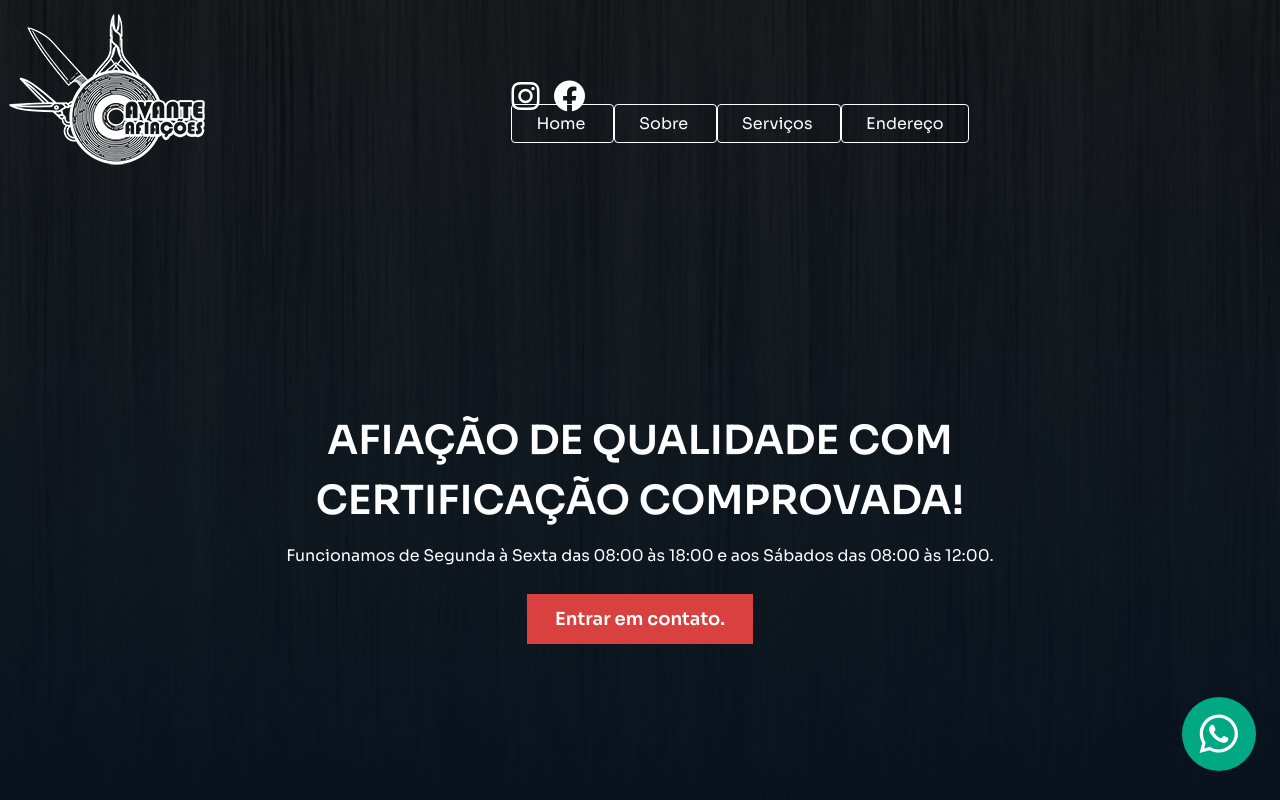
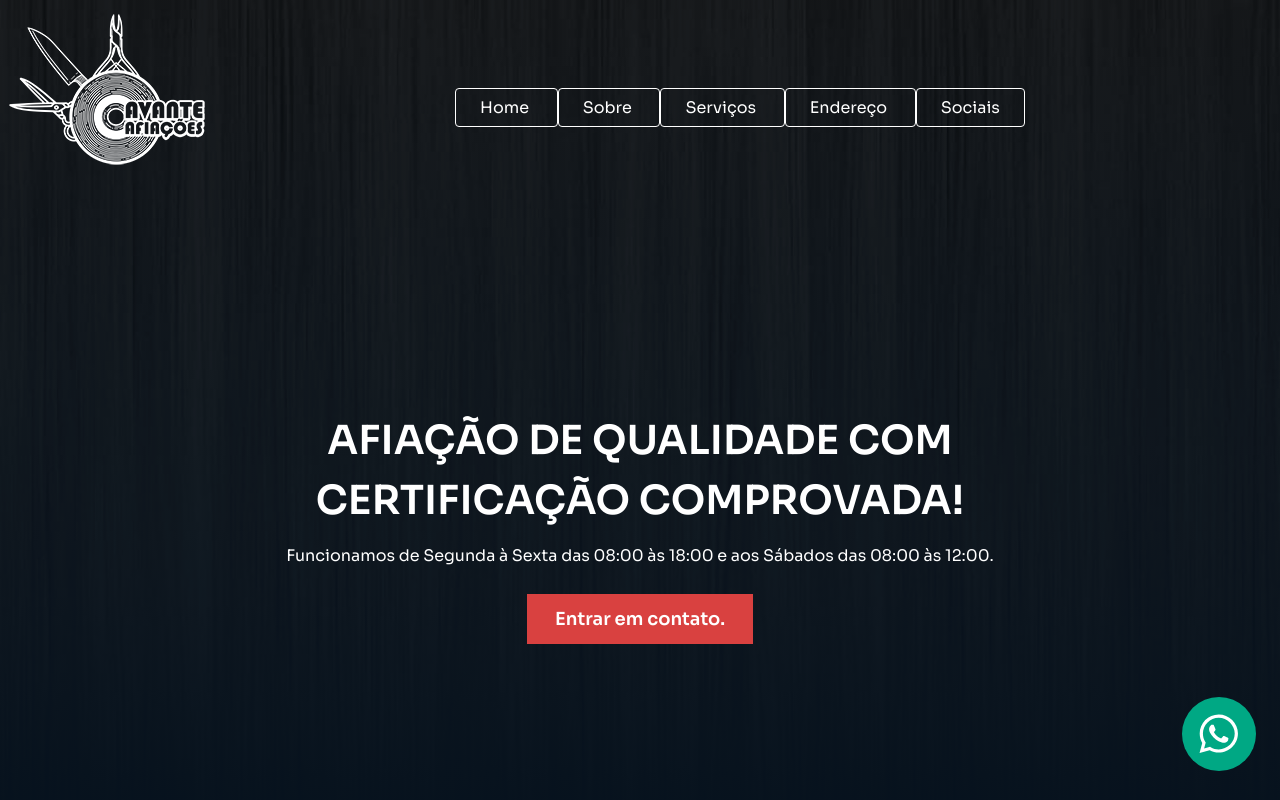
Before and after one commit to filippoceruti/avante-afiacoes-landing-page, a plain HTML site: page index.html in a window 1280 px wide. Shown: the top 800 px of the page. Drawn offline with nearby package versions, Linux system fonts and the light colour scheme.

Commit message:
button changs

```diff
--- a/index.html
+++ b/index.html
@@ -26,15 +26,6 @@
                     <img src="/assets/logo-white.png" alt="Logo Avante Afiações" data-aos="flip-up" data-aos-delay="300" data-aos-duration="1500">
                 </div>
                 <div class="list-menu">
-                <div class="header-icons" data-aos="fade-down">
-                    <a href="https://www.instagram.com/paulodiogodealm/" target="_blank">
-                        <i class="fa-brands fa-instagram fa-2x"></i>
-                    </a>
-                    <a href="https://www.facebook.com/paulodiogo.dealmeida" target="_blank">
-                        <i class="fa-brands fa-facebook fa-2x"></i>
-                    </a>
-                </div>
-
                 <div data-aos="fade-down">
                     <a class="header-button" href="#home">
                         Home
@@ -47,6 +38,9 @@
                     </a>
                     <a class="header-button" href="#adress">
                         Endereço
+                    </a>
+                    <a class="header-button" href="#socials">
+                        Sociais
                     </a>
                 </div>
                 </div>
@@ -122,7 +116,8 @@
 
     <iframe width="100%" src="https://www.google.com/maps/embed?pb=!1m17!1m12!1m3!1d944.6147395043475!2d-39.756347071523756!3d-18.73302572883514!2m3!1f0!2f0!3f0!3m2!1i1024!2i768!4f13.1!3m2!1m1!2zMTjCsDQzJzU4LjkiUyAzOcKwNDUnMjAuNSJX!5e0!3m2!1spt-BR!2sbr!4v1700421739941!5m2!1spt-BR!2sbr" width="600" height="450" style="border:0;" allowfullscreen="" loading="lazy" referrerpolicy="no-referrer-when-downgrade"></iframe>
 
-    <footer class="footer">
+    <footer class="footer" id="socials">
+        <p>Siga-nos em nossas redes sociais!</p>
         <div class="footer-icons">
             <a href="https://www.instagram.com/paulodiogodealm/" target="_blank">
                 <i class="fa-brands fa-instagram fa-2x"></i>
--- a/partials/_header.scss
+++ b/partials/_header.scss
@@ -5,23 +5,11 @@ header{
 .header-content{
     display: flex;
     align-items: center;
-    justify-content: space-between;
+    justify-content: space-around;
 }
 
 i{
     color: $white-normal;
-}
-
-.header-icons{
-    display: flex;
-    gap: 14px;
-}
-
-.header-icons a:hover{
-    i{
-        color: $red-light;
-        animation: translateY 0.8s infinite alternate;
-    }
 }
 
 @keyframes translateY {
```
